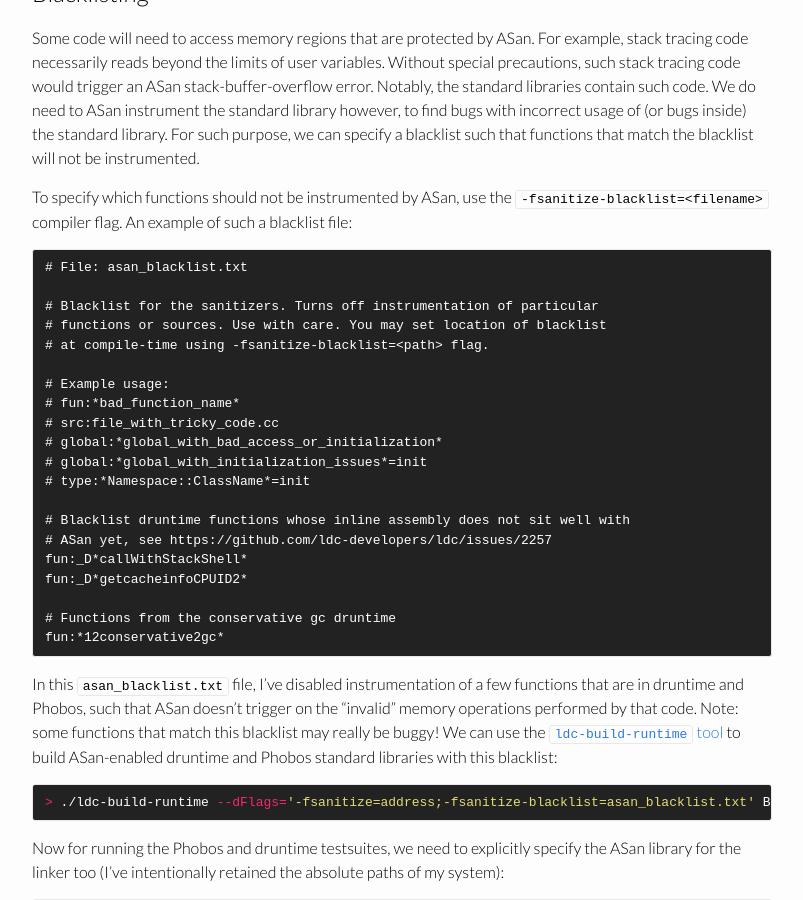
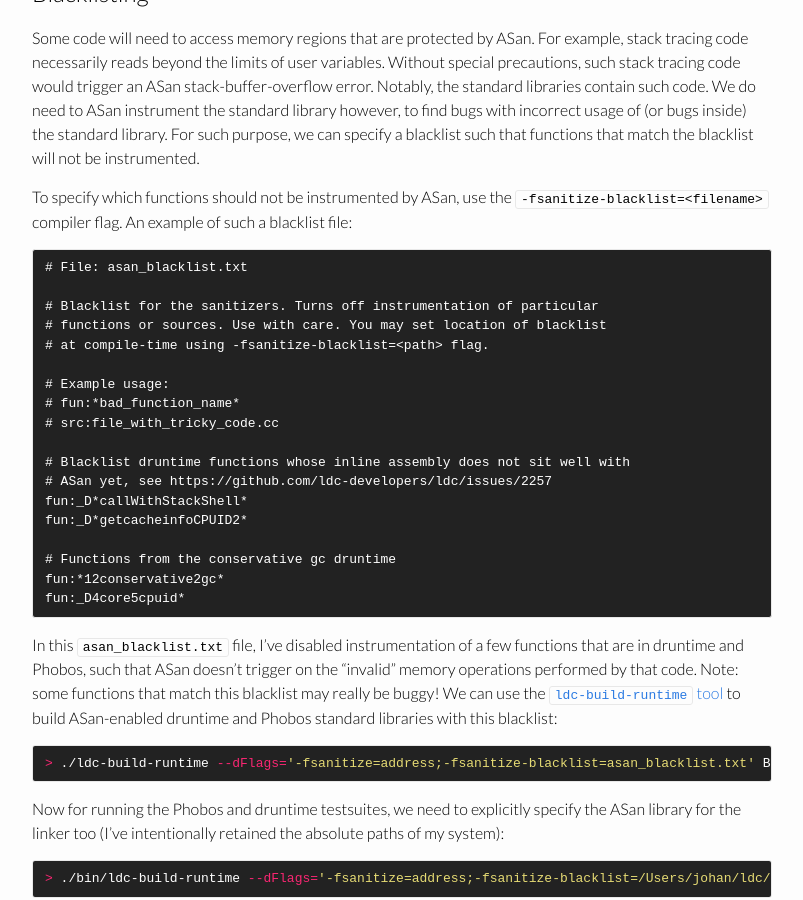
Before and after one commit to JohanEngelen/johanengelen.github.io, a Jekyll site: the page built from _posts/2017-12-25-LDC-and-AddressSanitizer.md, in a window 1280 px wide and 900 px high, scrolled down 4306 px. Shown: the whole window, without its empty margins (238-1041 px from the left). Built offline with Jekyll 4.4.1, drawn with Linux system fonts in a browser that asks for light colours.

Commit message:
ASan: remove unsupported blacklist types from blacklist file, add cpuid*

````diff
--- a/_posts/2017-12-25-LDC-and-AddressSanitizer.md
+++ b/_posts/2017-12-25-LDC-and-AddressSanitizer.md
@@ -190,9 +190,6 @@ To specify which functions should not be instrumented by ASan, use the `-fsaniti
 # Example usage:
 # fun:*bad_function_name*
 # src:file_with_tricky_code.cc
-# global:*global_with_bad_access_or_initialization*
-# global:*global_with_initialization_issues*=init
-# type:*Namespace::ClassName*=init
 
 # Blacklist druntime functions whose inline assembly does not sit well with
 # ASan yet, see https://github.com/ldc-developers/ldc/issues/2257
@@ -201,6 +198,7 @@ fun:_D*getcacheinfoCPUID2*
 
 # Functions from the conservative gc druntime
 fun:*12conservative2gc*
+fun:_D4core5cpuid*
 ```
 
 In this `asan_blacklist.txt` file, I've disabled instrumentation of a few functions that are in druntime and Phobos, such that ASan doesn't trigger on the "invalid" memory operations performed by that code. Note: some functions that match this blacklist may really be buggy!
````
